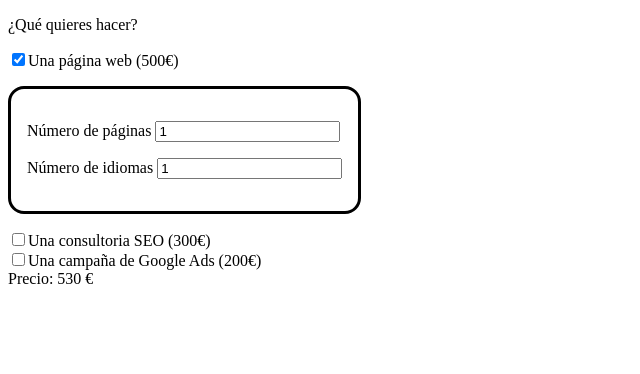
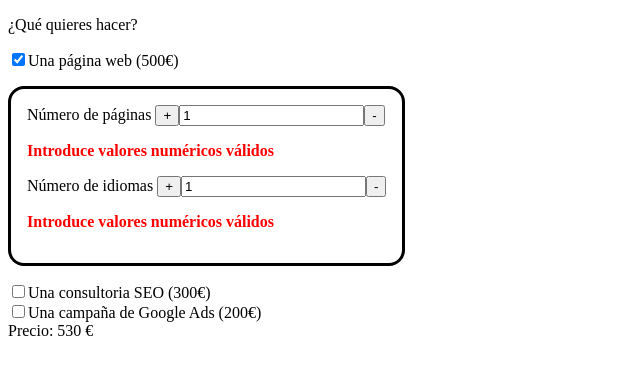
Before and after one commit to qfluis/ITAcademy_S7_Presupuesto_Web, an Angular app: page / in a window 1280 px wide. Both pictures are taken after a click on the checkbox 18 px from the left and 59 px from the top of the page. Shown: the top 374 px of the page, without its empty margins (0-640 px from the left). Built offline with nearby package versions, Linux system fonts and the light colour scheme.

Commit message:
Ejercicio 3 en progreso

```diff
--- a/src/app/app.module.ts
+++ b/src/app/app.module.ts
@@ -7,13 +7,15 @@ import { PresupuestoComponent } from './components/presupuesto/presupuesto.compo
 import { HomeComponent } from './pages/home/home.component';
 import { FormsModule, ReactiveFormsModule } from '@angular/forms';
 import { PanelComponent } from './components/panel/panel.component';
+import { SelectorNumericoComponent } from './components/selector-numerico/selector-numerico.component';
 
 @NgModule({
   declarations: [
     AppComponent,
     PresupuestoComponent,
     HomeComponent,
-    PanelComponent
+    PanelComponent,
+    SelectorNumericoComponent
   ],
   imports: [
     BrowserModule,
--- a/src/app/components/panel/panel.component.html
+++ b/src/app/components/panel/panel.component.html
@@ -1,4 +1,5 @@
 <div>
+    <!--
     <form [formGroup]="webForm">
         <p>Número de páginas <input formControlName="pages"
                                     type="number"
@@ -12,5 +13,9 @@
                                     (change)="inputChange()"> </p>
 
         <p *ngIf="webForm.invalid" class="error">Introduce valores numéricos válidos</p>
-    </form>
+
+
+    </form>    -->
+    <app-selector-numerico nombreCampo="Número de páginas"></app-selector-numerico>
+    <app-selector-numerico nombreCampo="Número de idiomas"></app-selector-numerico>
 </div>
--- /dev/null
+++ b/src/app/components/selector-numerico/selector-numerico.component.html
@@ -0,0 +1,12 @@
+<div>
+{{nombreCampo}}
+<button (click)="add(1)">+</button>
+<form [formGroup]="webForm">
+    <input formControlName="input"
+                                #inputControl
+                                type="text"
+                                (change)="inputChange()">
+</form>
+<button (click)="add(-1)">-</button>
+<p *ngIf="webForm.invalid" class="error">Introduce valores numéricos válidos</p>
+</div>
--- /dev/null
+++ b/src/app/components/selector-numerico/selector-numerico.component.scss
@@ -0,0 +1,7 @@
+.error {
+    color:red;
+    font-weight: bold;
+}
+form {
+    display:inline-block;
+}
--- /dev/null
+++ b/src/app/components/selector-numerico/selector-numerico.component.ts
@@ -0,0 +1,48 @@
+import { AfterViewInit, Component, ElementRef, Input, OnInit, ViewChild } from '@angular/core';
+import { FormBuilder, FormGroup, Validators } from '@angular/forms';
+
+@Component({
+  selector: 'app-selector-numerico',
+  templateUrl: './selector-numerico.component.html',
+  styleUrls: ['./selector-numerico.component.scss']
+})
+export class SelectorNumericoComponent implements OnInit, AfterViewInit {
+
+  webForm: FormGroup;
+  @Input() nombreCampo:string = "";
+  inputValue:number=1;
+  @ViewChild('inputControl') inputControl!: ElementRef<HTMLInputElement>;
+
+
+  constructor(private _builder:FormBuilder) {
+    this.webForm = this._builder.group({
+      input:['',Validators.compose([Validators.required, Validators.min(0), Validators.max(99999)])]
+    });
+
+  }
+
+  inputChange(){
+    this.inputValue = parseInt(this.inputControl.nativeElement.value);
+    if (!(this.inputValue>0)) {
+      this.inputControl.nativeElement.value = "1";
+    }
+  }
+
+  add(num:number){
+    this.inputControl.nativeElement.value = (parseInt(this.inputControl.nativeElement.value) + num).toString();
+    this.inputChange();
+  }
+
+  ngOnInit(): void {
+  }
+  ngAfterViewInit():void {
+    this.inputControl.nativeElement.value = "1";
+  }
+
+
+
+
+
+
+
+}
```
Also changed, not shown: 1 other file (tests, documents, lock files or other folders).
